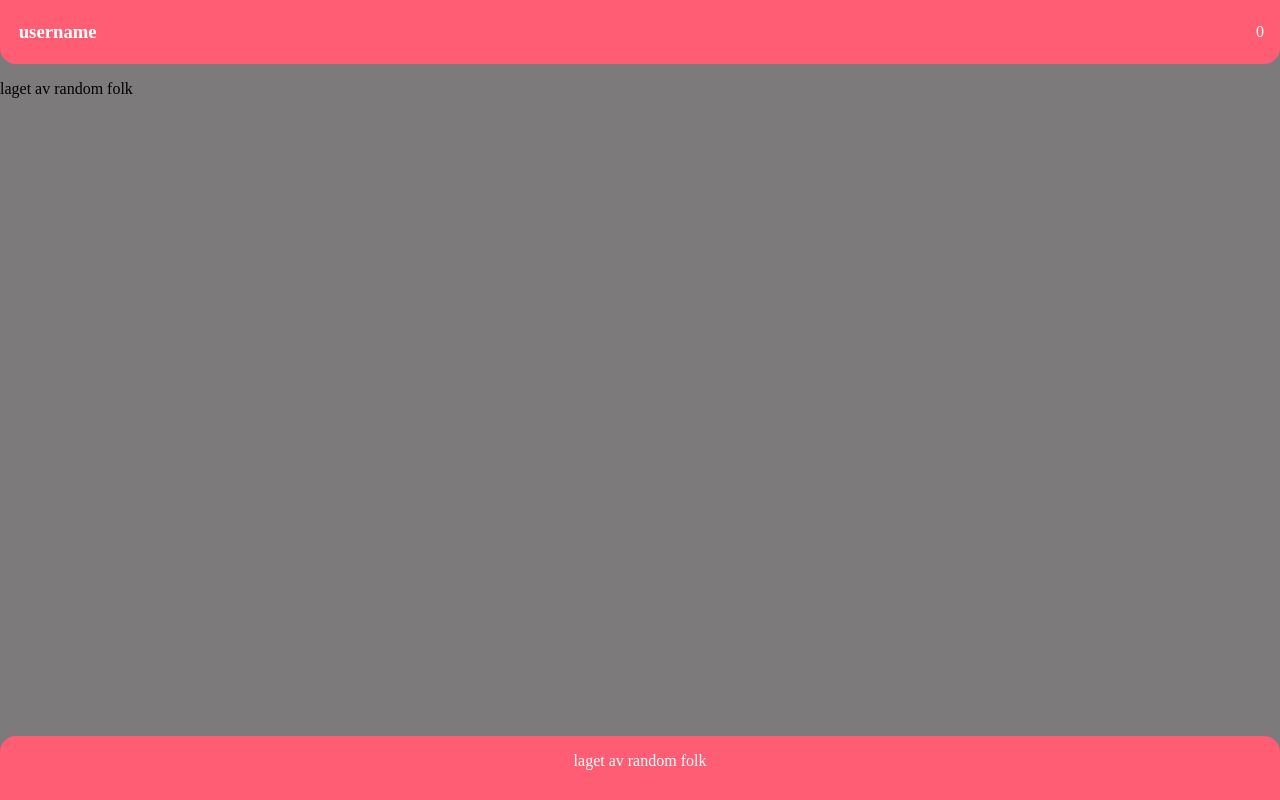
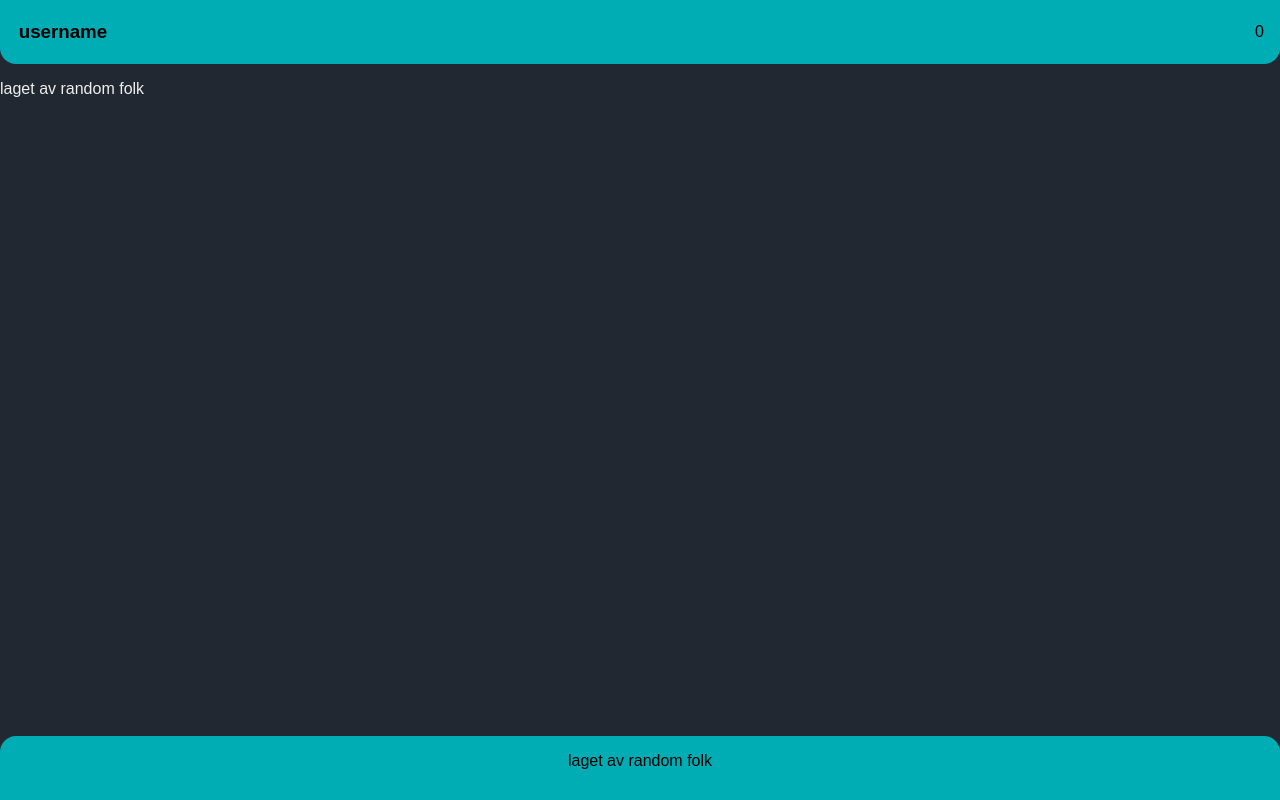
Before and after one commit to christiankv/mobilquiz, a React (Create React App) app in the folder mobilquiz/: page / in a window 1280 px wide. Built offline with nearby package versions, Linux system fonts and the light colour scheme.

Commit message:
Update style.css

```diff
--- a/mobilquiz/src/css/style.css
+++ b/mobilquiz/src/css/style.css
@@ -1,6 +1,7 @@
 body{
     margin: 0;
-    background-color: #7c7a7a;
+    background-color: #222831;
+    font-family: Arial, Helvetica, sans-serif;
 }
 /* .container{
     display: flex;
@@ -11,7 +12,7 @@ body{
 
 
 .header>h3, .header>p{
-    color: white;
+    color: black;
     margin: 0 1em;
 }
 
@@ -35,20 +36,21 @@ body{
     display: flex;
     justify-content: space-between;
     align-items: center;
-    background-color: #ff5d73;
+    background-color: #00ADB5;
     /* padding: 1em; */
     border-radius: 0  0 1em 1em ;
 }
 .main{
     grid-area: "main";
+    color: #EEEEEE;
 }
 
 .footer{
     grid-area: 'footer';
-    color: white;
+    color: black;
     display: flex;
     justify-content: space-between;
-    background-color: #ff5d73;
+    background-color: #00ADB5;
     /* padding: 1em; */
     border-radius: 1em 1em 0 0 ;
     align-content: center;
```
